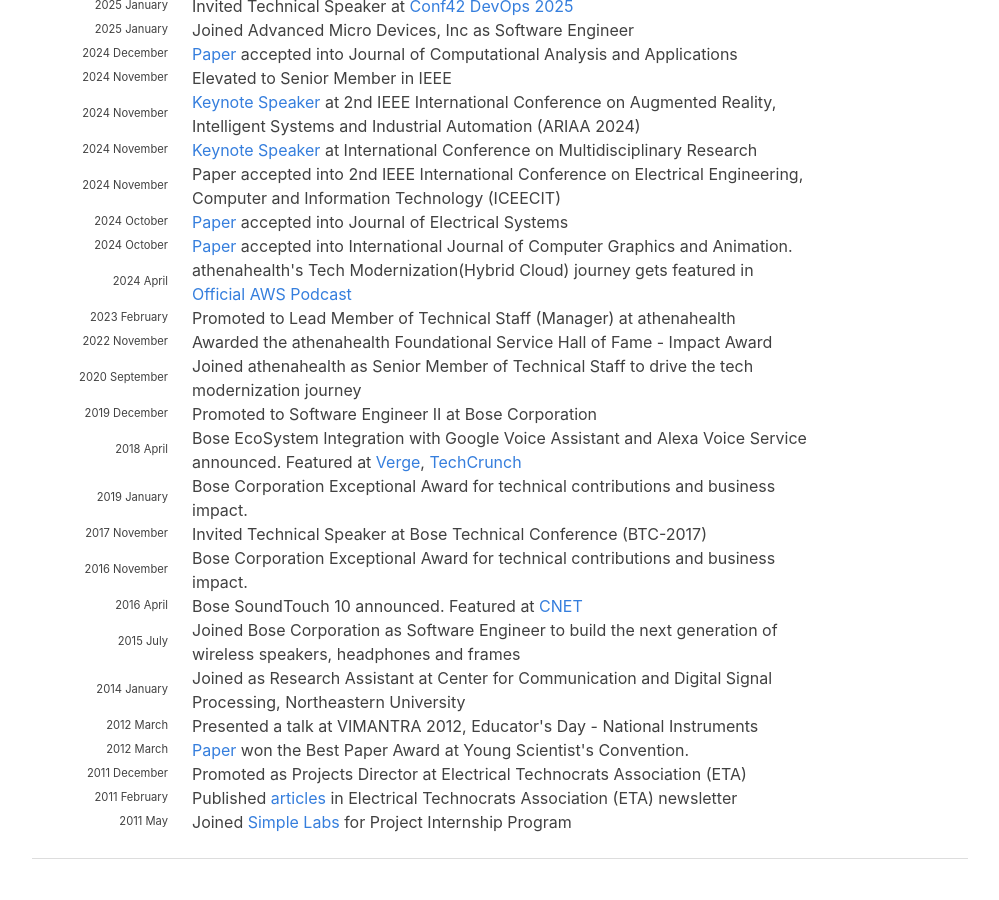
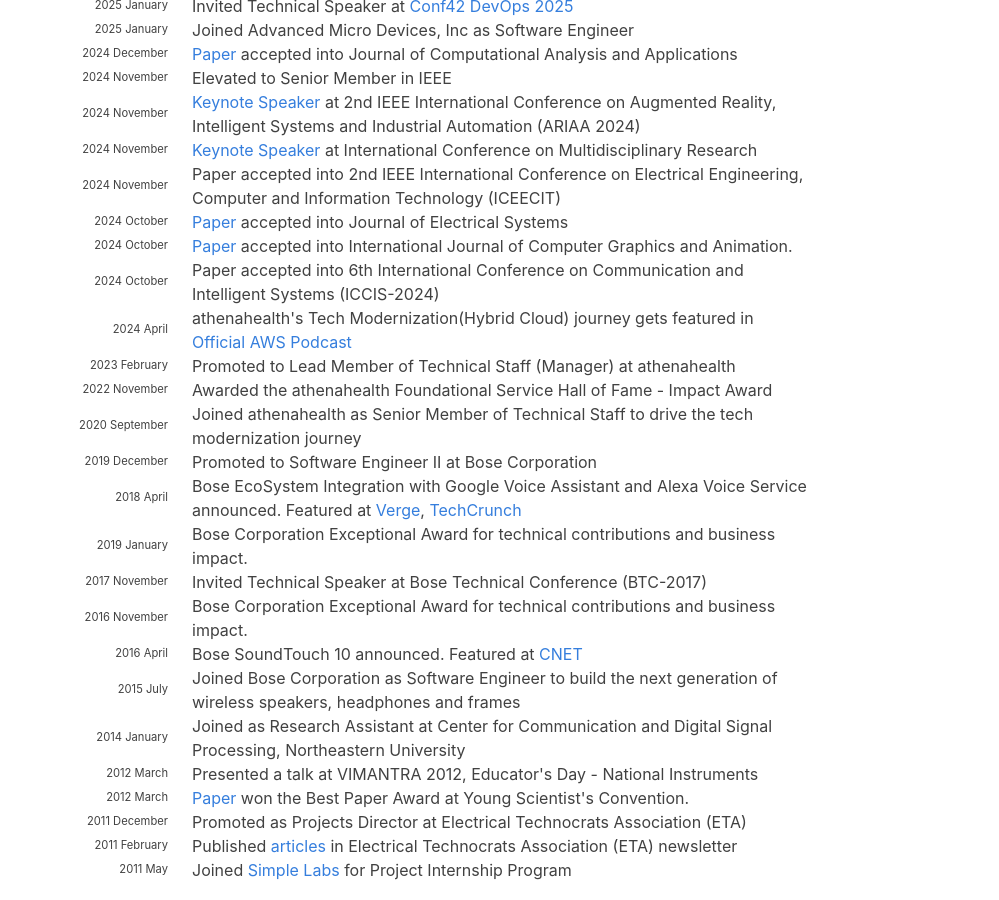
Before and after one commit to hariharanragothaman/hariharanragothaman.github.io, a Jekyll site: the page built from index.md, in a window 1280 px wide and 900 px high, scrolled down 1036 px. Shown: the whole window, without its empty margins (140-1139 px from the left). Built offline with Jekyll 4.4.1, drawn with Linux system fonts in a browser that asks for light colours; nearby versions of some CDN libraries; some web fonts are replaced.

Commit message:
Polishes and Updates

```diff
--- a/_data/news.yaml
+++ b/_data/news.yaml
@@ -49,6 +49,10 @@
 - year: 2024
   year-extra: October
   description: <a href="https://aircconline.com/ijcga/V14N4/14424ijcga01.pdf">Paper</a> accepted into International Journal of Computer Graphics and Animation.
+
+- year: 2024
+  year-extra: October
+  description: Paper accepted into 6th International Conference on Communication and Intelligent Systems (ICCIS-2024)
 
 - year: 2024
   year-extra: April
```
